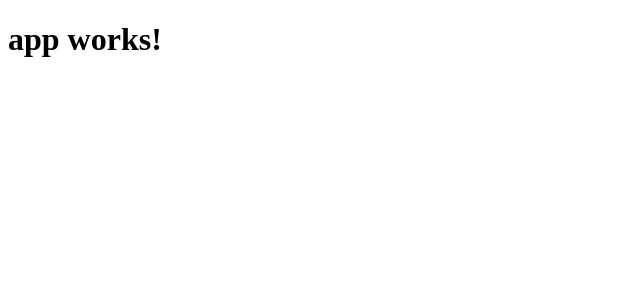
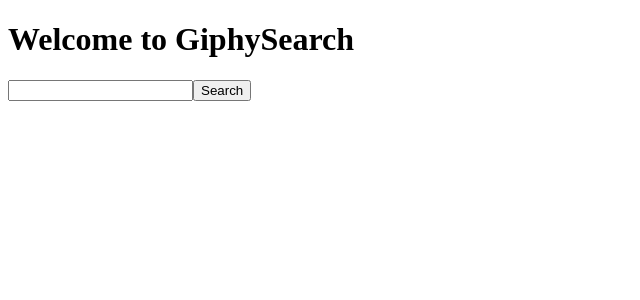
Before and after one commit to ron93/Flask_assignment, an Angular app: page / in a window 1280 px wide. Shown: the top 300 px of the page, without its empty margins (0-640 px from the left). Built offline with nearby package versions, Linux system fonts and the light colour scheme.

Commit message:
angular search bar and button

```diff
--- a/src/app/app.component.html
+++ b/src/app/app.component.html
@@ -1,3 +1,5 @@
 <h1>
   {{title}}
 </h1>
+<input name="serch">
+<button (click)="performSearch()">Search</button>
--- a/src/app/app.component.ts
+++ b/src/app/app.component.ts
@@ -6,5 +6,9 @@
   styleUrls: ['./app.component.css']
 })
 export class AppComponent {
-  title = 'app works!';
+  title = 'Welcome to GiphySearch';
+performSearch():void{
+    console.log('button working')
 }
+
+}
```
